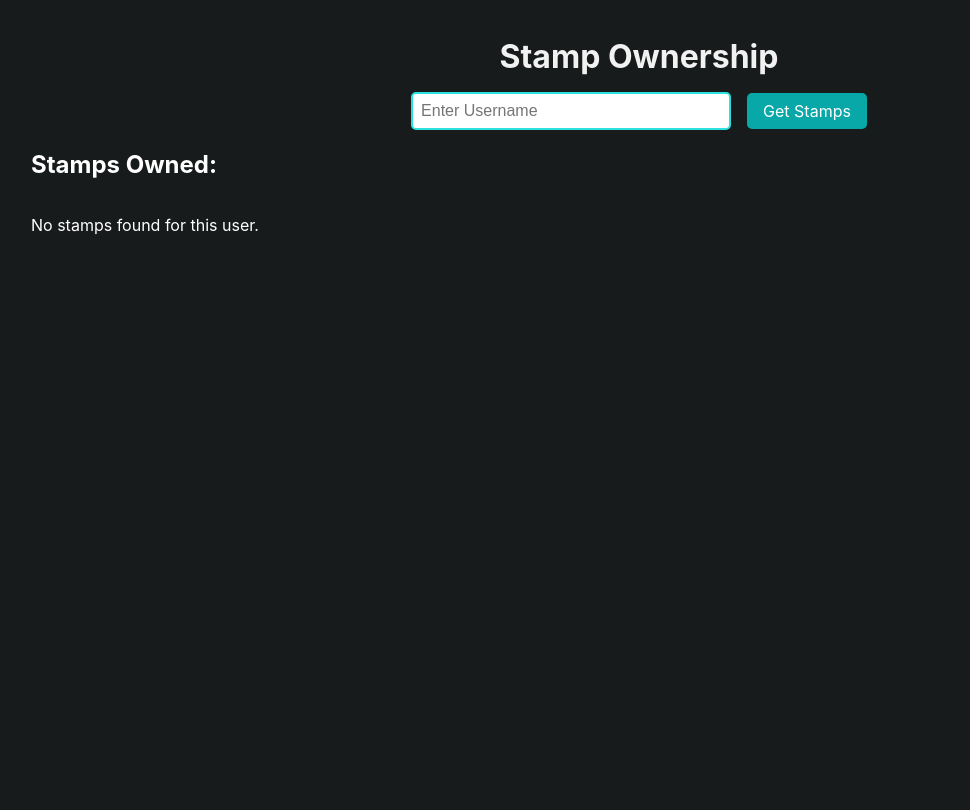
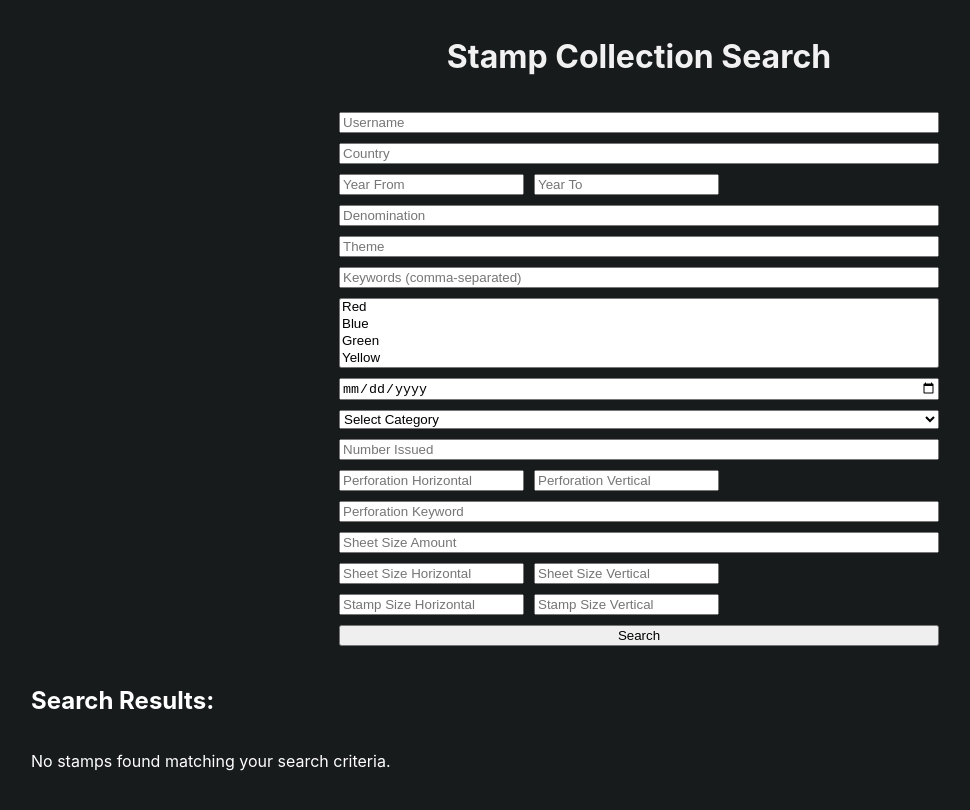
Before and after one commit to Timo1024/stamps, a React (Create React App) app in the folder src/client/web/stamps_website/: page / in a window 1280 px wide. Shown: the top 810 px of the page, without its empty margins (1-971 px from the left). Built offline with nearby package versions, Linux system fonts and the light colour scheme; the HTML template or start-up script is replaced by a standard one.

Commit message:
added larger search functionality

```diff
--- a/src/client/web/stamps_website/src/App.tsx
+++ b/src/client/web/stamps_website/src/App.tsx
@@ -3,6 +3,7 @@ import './App.css';
 import axios from 'axios';
 
 import StampCard from './components/StampCard';
+import SearchBar from './components/SearchBar';
 
 interface Stamp {
   added_at: string;
@@ -58,19 +59,36 @@ interface Stamp {
   year: number;
 }
 
+interface SearchPayload {
+  username: string;
+  country: string | null;
+  year_from: number | null;
+  year_to: number | null;
+  denomination: number | null;
+  theme: string | null;
+  keywords: string[] | null;
+  colors: string[] | null;
+  date_of_issue: string | null;
+  category: string | null;
+  number_issued: number | null;
+  perforation_horizontal: number | null;
+  perforation_vertical: number | null;
+  perforation_keyword: string | null;
+  sheet_size_amount: number | null;
+  sheet_size_horizontal: number | null;
+  sheet_size_vertical: number | null;
+  stamp_size_horizontal: number | null;
+  stamp_size_vertical: number | null;
+}
+
 function App() {
-  const [username, setUsername] = useState<string>('');
   const [stamps, setStamps] = useState<Stamp[]>([]);
   const [error, setError] = useState<string>('');
   const [imageLinks, setImageLinks] = useState<string[]>([]);
 
-  const handleUsernameChange = (event: React.ChangeEvent<HTMLInputElement>) => {
-    setUsername(event.target.value);
-  };
-
-  const fetchStamps = async () => {
+  const fetchStamps = async (payload: SearchPayload) => {
     try {
-      const response = await axios.get(`http://localhost:5000/api/stamps/by_username/${username}`);
+      const response = await axios.post(`http://localhost:5000/api/stamps/search`, payload);
       setStamps(response.data);
       setError('');
 
@@ -84,37 +102,20 @@ function App() {
       setImageLinks(links);
     } catch (err) {
       setError('Error fetching stamps data.');
-    }
-  };
-
-  const handleButtonClick = () => {
-    if (username) {
-      fetchStamps();
-    } else {
-      setError('Please enter a username.');
+      console.error("Error fetching stamps data:", err);
     }
   };
 
   return (
     <div className="App">
-      <h1 className='title'>Stamp Ownership</h1>
-      <div className='input-container'>
-        <input
-          type="text"
-          placeholder="Enter Username"
-          value={username}
-          onChange={handleUsernameChange}
-          className='username-input'
-        />
-        <div onClick={handleButtonClick} className='get-stamps-button'>
-          Get Stamps
-        </div>
-      </div>
+      <h1 className='title'>Stamp Collection Search</h1>
+
+      <SearchBar onSearch={fetchStamps} />
 
       {error && <p style={{ color: 'red' }}>{error}</p>}
 
       <div>
-        <h2>Stamps Owned:</h2>
+        <h2>Search Results:</h2>
         <div className="stamps-container">
           {stamps.length > 0 ? (
             stamps.map((stamp, index) => (
@@ -126,40 +127,10 @@ function App() {
               />
             ))
           ) : (
-            <p>No stamps found for this user.</p>
+            <p>No stamps found matching your search criteria.</p>
           )}
         </div>
       </div>
-
-      {/* <div>
-        <h2>Stamps Owned:</h2>
-        <ul>
-          {stamps.length > 0 ? (
-            stamps.map((stamp) => (
-              <li key={stamp.stamp_id}>
-                {stamp.country} - {stamp.name}
-              </li>
-            ))
-          ) : (
-            <p>No stamps found for this user.</p>
-          )}
-        </ul>
-      </div>
-
-      <div>
-        <h2>Stamp Images:</h2>
-        <div>
-        {imageLinks
-          .map((link, index) => (
-            <img
-              key={index}
-              src={link ? `http://localhost:5000/images/${link}` : '/assets/images/stamp_placeholder_2.jpg'}
-              alt={`Stamp ${index}`}
-              className='stamp-image'
-            />
-          ))}
-        </div>
-      </div> */}
     </div>
   );
 }
--- /dev/null
+++ b/src/client/web/stamps_website/src/components/SearchBar.tsx
@@ -0,0 +1,220 @@
+import React, { useState } from 'react';
+
+interface SearchPayload {
+  username: string;
+  country: string | null;
+  year_from: number | null;
+  year_to: number | null;
+  denomination: number | null;
+  theme: string | null;
+  keywords: string[] | null;
+  colors: string[] | null;
+  date_of_issue: string | null;
+  category: string | null;
+  number_issued: number | null;
+  perforation_horizontal: number | null;
+  perforation_vertical: number | null;
+  perforation_keyword: string | null;
+  sheet_size_amount: number | null;
+  sheet_size_horizontal: number | null;
+  sheet_size_vertical: number | null;
+  stamp_size_horizontal: number | null;
+  stamp_size_vertical: number | null;
+}
+
+interface SearchBarProps {
+  onSearch: (payload: SearchPayload) => void;
+}
+
+const categories = ['Commemorative', 'Definitive', 'Airmail', 'Special Delivery', 'Postage Due'];
+const colors = ['Red', 'Blue', 'Green', 'Yellow', 'Black', 'White', 'Brown', 'Purple', 'Orange'];
+
+export const SearchBar: React.FC<SearchBarProps> = ({ onSearch }) => {
+  const [searchParams, setSearchParams] = useState<SearchPayload>({
+    username: '',
+    country: null,
+    year_from: null,
+    year_to: null,
+    denomination: null,
+    theme: null,
+    keywords: null,
+    colors: null,
+    date_of_issue: null,
+    category: null,
+    number_issued: null,
+    perforation_horizontal: null,
+    perforation_vertical: null,
+    perforation_keyword: null,
+    sheet_size_amount: null,
+    sheet_size_horizontal: null,
+    sheet_size_vertical: null,
+    stamp_size_horizontal: null,
+    stamp_size_vertical: null,
+  });
+
+  const handleChange = (field: keyof SearchPayload, value: any) => {
+    setSearchParams((prev) => ({
+      ...prev,
+      [field]: value,
+    }));
+  };
+
+  const handleSubmit = (e: React.FormEvent<HTMLFormElement>) => {
+    e.preventDefault();
+    onSearch(searchParams);
+  };
+
+  return (
+    <div style={{ padding: '20px', maxWidth: '600px', margin: '0 auto' }}>
+      <form onSubmit={handleSubmit}>
+        <div style={{ display: 'flex', flexDirection: 'column', gap: '10px' }}>
+          <input
+            type="text"
+            placeholder="Username"
+            value={searchParams.username}
+            onChange={(e) => handleChange('username', e.target.value)}
+          />
+
+          <input
+            type="text"
+            placeholder="Country"
+            value={searchParams.country || ''}
+            onChange={(e) => handleChange('country', e.target.value)}
+          />
+
+          <div style={{ display: 'flex', gap: '10px' }}>
+            <input
+              type="number"
+              placeholder="Year From"
+              value={searchParams.year_from || ''}
+              onChange={(e) => handleChange('year_from', e.target.value ? Number(e.target.value) : null)}
+            />
+            <input
+              type="number"
+              placeholder="Year To"
+              value={searchParams.year_to || ''}
+              onChange={(e) => handleChange('year_to', e.target.value ? Number(e.target.value) : null)}
+            />
+          </div>
+
+          <input
+            type="number"
+            placeholder="Denomination"
+            value={searchParams.denomination || ''}
+            onChange={(e) => handleChange('denomination', e.target.value ? Number(e.target.value) : null)}
+          />
+
+          <input
+            type="text"
+            placeholder="Theme"
+            value={searchParams.theme || ''}
+            onChange={(e) => handleChange('theme', e.target.value)}
+          />
+
+          <input
+            type="text"
+            placeholder="Keywords (comma-separated)"
+            value={searchParams.keywords?.join(', ') || ''}
+            onChange={(e) => handleChange('keywords', e.target.value ? e.target.value.split(',').map(k => k.trim()) : null)}
+          />
+
+          <select
+            multiple
+            value={searchParams.colors || []}
+            onChange={(e) => handleChange('colors', Array.from(e.target.selectedOptions, option => option.value))}
+          >
+            {colors.map(color => (
+              <option key={color} value={color}>{color}</option>
+            ))}
+          </select>
+
+          <input
+            type="date"
+            value={searchParams.date_of_issue || ''}
+            onChange={(e) => handleChange('date_of_issue', e.target.value)}
+          />
+
+          <select
+            value={searchParams.category || ''}
+            onChange={(e) => handleChange('category', e.target.value)}
+          >
+            <option value="">Select Category</option>
+            {categories.map(cat => (
+              <option key={cat} value={cat}>{cat}</option>
+            ))}
+          </select>
+
+          <input
+            type="number"
+            placeholder="Number Issued"
+            value={searchParams.number_issued || ''}
+            onChange={(e) => handleChange('number_issued', e.target.value ? Number(e.target.value) : null)}
+          />
+
+          <div style={{ display: 'flex', gap: '10px' }}>
+            <input
+              type="number"
+              placeholder="Perforation Horizontal"
+              value={searchParams.perforation_horizontal || ''}
+              onChange={(e) => handleChange('perforation_horizontal', e.target.value ? Number(e.target.value) : null)}
+            />
+            <input
+              type="number"
+              placeholder="Perforation Vertical"
+              value={searchParams.perforation_vertical || ''}
+              onChange={(e) => handleChange('perforation_vertical', e.target.value ? Number(e.target.value) : null)}
+            />
+          </div>
+
+          <input
+            type="text"
+            placeholder="Perforation Keyword"
+            value={searchParams.perforation_keyword || ''}
+            onChange={(e) => handleChange('perforation_keyword', e.target.value)}
+          />
+
+          <input
+            type="number"
+            placeholder="Sheet Size Amount"
+            value={searchParams.sheet_size_amount || ''}
+            onChange={(e) => handleChange('sheet_size_amount', e.target.value ? Number(e.target.value) : null)}
+          />
+
+          <div style={{ display: 'flex', gap: '10px' }}>
+            <input
+              type="number"
+              placeholder="Sheet Size Horizontal"
+              value={searchParams.sheet_size_horizontal || ''}
+              onChange={(e) => handleChange('sheet_size_horizontal', e.target.value ? Number(e.target.value) : null)}
+            />
+            <input
+              type="number"
+              placeholder="Sheet Size Vertical"
+              value={searchParams.sheet_size_vertical || ''}
+              onChange={(e) => handleChange('sheet_size_vertical', e.target.value ? Number(e.target.value) : null)}
+            />
+          </div>
+
+          <div style={{ display: 'flex', gap: '10px' }}>
+            <input
+              type="number"
+              placeholder="Stamp Size Horizontal"
+              value={searchParams.stamp_size_horizontal || ''}
+              onChange={(e) => handleChange('stamp_size_horizontal', e.target.value ? Number(e.target.value) : null)}
+            />
+            <input
+              type="number"
+              placeholder="Stamp Size Vertical"
+              value={searchParams.stamp_size_vertical || ''}
+              onChange={(e) => handleChange('stamp_size_vertical', e.target.value ? Number(e.target.value) : null)}
+            />
+          </div>
+
+          <button type="submit">Search</button>
+        </div>
+      </form>
+    </div>
+  );
+};
+
+export default SearchBar;
```
Also changed, not shown: 1 other file (tests, documents, lock files or other folders).
